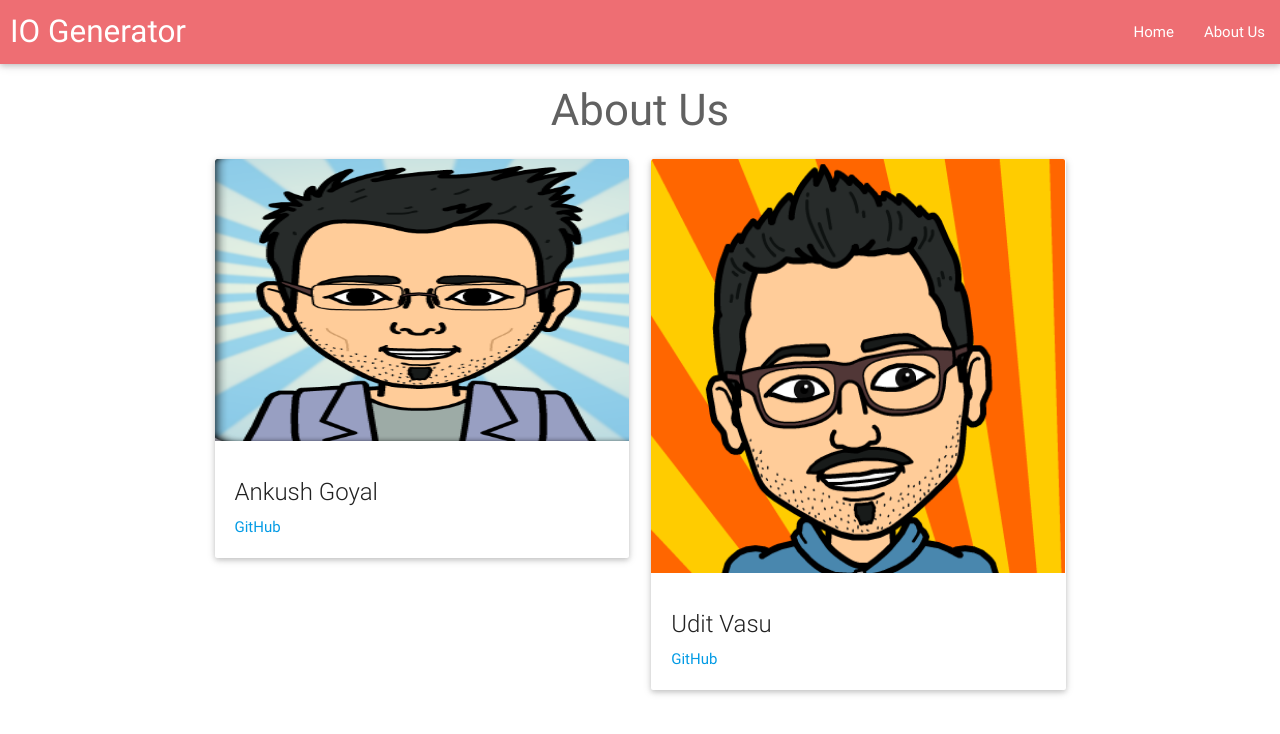
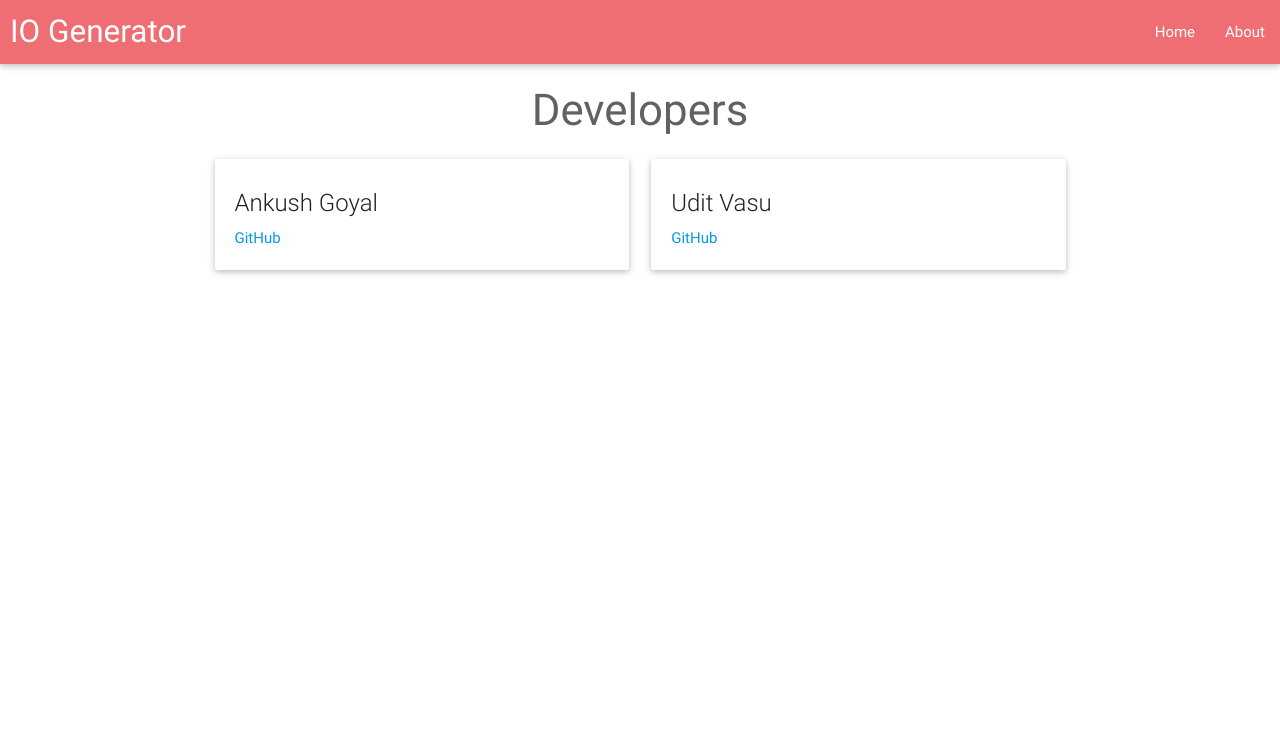
Before and after one commit to codenirvana/io-generator, a Jekyll site: the page built from about.html, in a window 1280 px wide. Shown: the top 734 px of the page. Built offline with Jekyll 4.4.1, drawn with Linux system fonts in a browser that asks for light colours.

Commit message:
about updated

```diff
--- a/_layouts/default.html
+++ b/_layouts/default.html
@@ -15,11 +15,11 @@
             </a>
             <ul class='right hide-on-med-and-down'>
                 <li><a href="index.html">Home</a></li>
-                <li><a href="about.html">About Us</a></li>
+                <li><a href="about.html">About</a></li>
             </ul>
             <ul class='side-nav' id='mobile-demo'>
                 <li><a href="index.html">Home</a></li>
-                <li><a href="about.html">About Us</a></li>
+                <li><a href="about.html">About</a></li>
             </ul>
         </div>
     </nav>
--- a/about.html
+++ b/about.html
@@ -3,14 +3,11 @@ layout: default
 title: About | IO Generator
 ---
 
-<h3 class="grey-text text-darken-2 center">About Us</h3>
+<h3 class="grey-text text-darken-2 center">Developers</h3>
 
 <div class="row">
 	<div class="col s12 m6">
 		<div class="card">
-			<div class="card-image waves-effect waves-block waves-light">
-				<img class="" src="ankush.png" style="max-height: 282px;">
-			</div>
 			<div class="card-content">
 				<span class="card-title grey-text text-darken-4">Ankush Goyal</span>
 				<p><a href="https://github.com/ankushg07" target="_blank">GitHub</a></p>
@@ -19,9 +16,6 @@ title: About | IO Generator
 	</div>
 	<div class="col s12 m6">
 		<div class="card">
-			<div class="card-image waves-effect waves-block waves-light">
-				<img class="" src="udit.png">
-			</div>
 			<div class="card-content">
 				<span class="card-title grey-text text-darken-4">Udit Vasu</span>
 				<p><a href="http://github.com/codenirvana" target="_blank">GitHub</a></p>
```
